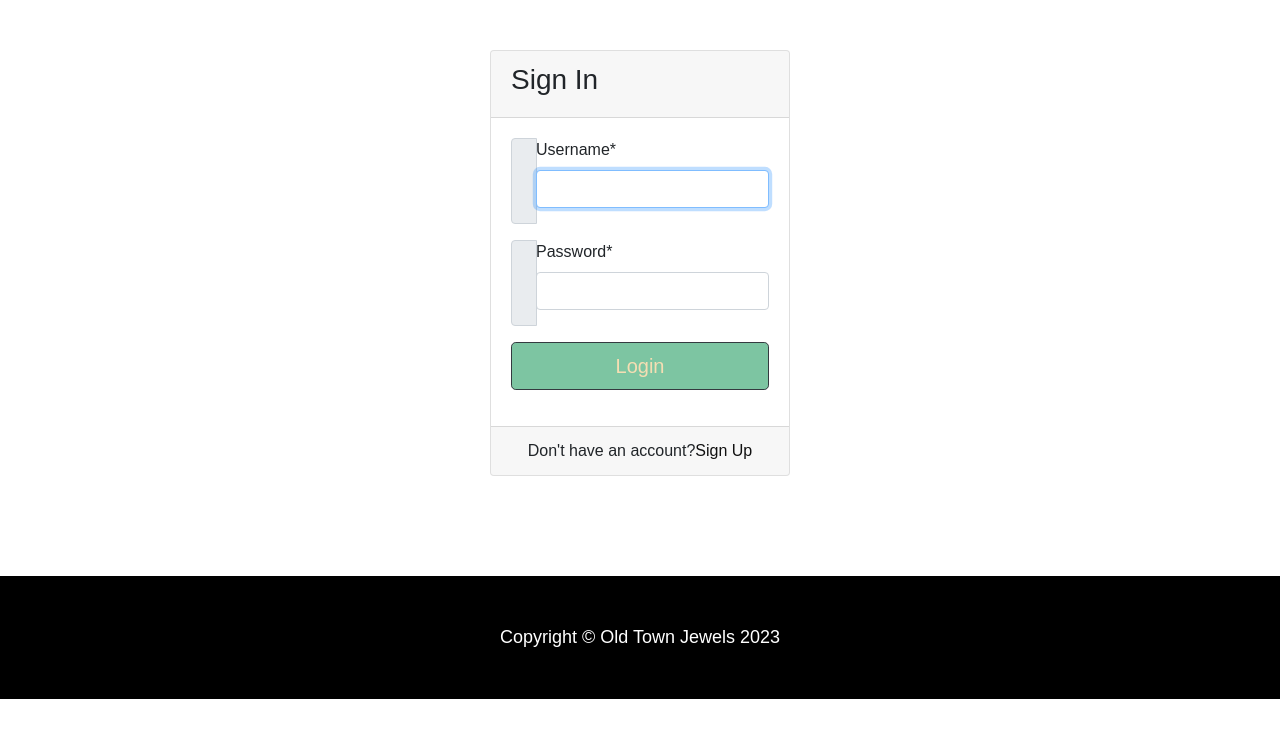
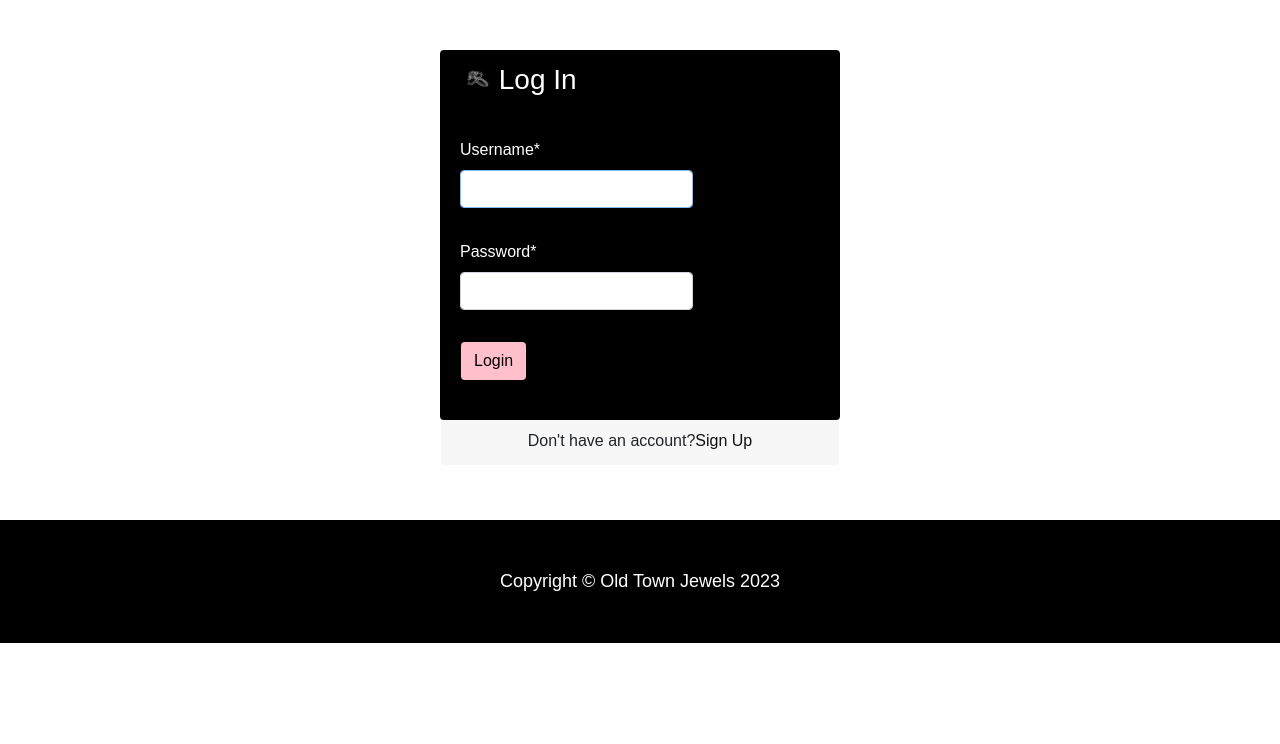
Before and after one commit to marosan28/old-town-jewels, a Django app: page /users/login/ in a window 1280 px wide. Shown: the part 56-800 px from the top of the page. Run offline with Django 3.2, Linux system fonts and the light colour scheme; parts of the project's set-up code (start-up, migrations or seed data) failed here and were passed over; some libraries are stand-ins or nearby versions; some web fonts are replaced.

Commit message:
add styles to login page

```diff
--- a/static/css/stylesheet.css
+++ b/static/css/stylesheet.css
@@ -282,8 +282,8 @@ span.product-description {
     border-bottom: 4px solid #111;
 }
 button.btn  {
-background-color: #4caf7fb8;
-color: wheat;
+    background-color: pink;
+    color: black;
 }
 .order-info h3 {
     color: #111;
@@ -329,6 +329,42 @@ footer.bg-dark {
 .second-img {
     padding: 0 100px;
 }
+/* Log in page */
+
+.container-login{
+    height: 100%;
+    align-content: center;
+    }
+
+    .card{
+    height: 370px;
+    margin-top: auto;
+    margin-bottom: auto;
+    width: 400px;
+    background-color: black !important;
+    }
+
+    .card-header h3{
+    background-color: rgba(0, 0, 0, 0.782)!important;
+    color: white;
+    }
+
+    input:focus{
+    outline: 0 0 0 0  !important;
+    box-shadow: 0 0 0 0 !important;
+
+    }
+
+    .login-btn:hover{
+    color: black;
+    background-color: white;
+    }
+
+
+.form {
+    color: white;
+}
+
 /* Media queries for small screen sizes */
 
 @media only screen and (max-width: 700px) {
--- a/users/templates/registration/login.html
+++ b/users/templates/registration/login.html
@@ -1,12 +1,14 @@
 {% extends "shop/base.html" %}
 {% load crispy_forms_tags %}
+{% load static %}
 {% block content %}
 
-<div class="container">
+<div class="container-login">
 	<div class="d-flex justify-content-center h-100">
 		<div class="card">
 			<div class="card-header">
-				<h3>Sign In</h3>
+        <h3><img src="{% static 'images/otj.png' %}" width="30" height="30" class="d-inline-block align-top" alt="">
+				Log In</h3>
 			</div>
 			<div class="card-body">
 				 <form method="post" action="{% url 'users:login' %}" class="form">
@@ -14,18 +16,16 @@
                     {% csrf_token %}
 					<div class="input-group form-group">
 						<div class="input-group-prepend">
-							<span class="input-group-text"><i class="fas fa-user"></i></span>
-						</div>
+						</div class="form">
 						{{ form.username|as_crispy_field }}
 					</div>
 					<div class="input-group form-group">
 						<div class="input-group-prepend">
-							<span class="input-group-text"><i class="fas fa-key"></i></span>
 						</div>
 						  {{ form.password|as_crispy_field }}
 					</div>
 					<div class="form-group">
-						<button name="submit" class="btn btn-dark btn-lg btn-block" type="submit">Login</button>
+						<button name="submit" class="btn login-btn" type="submit">Login</button>
         <input type="hidden" name="next" value="{% url 'shop:home' %}">
 					</div>
 				</form>
```
Also changed, not shown: db.sqlite3.
